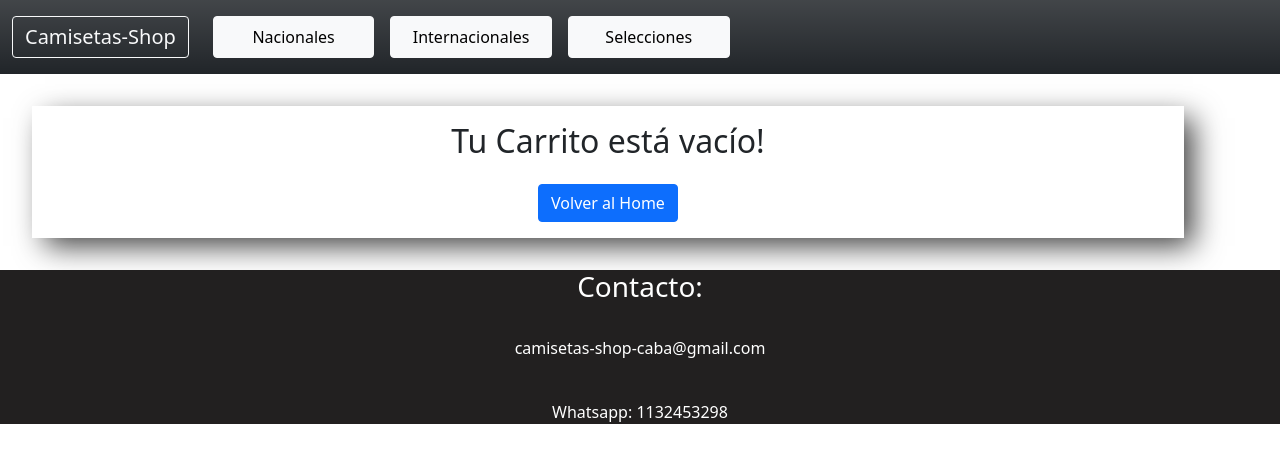
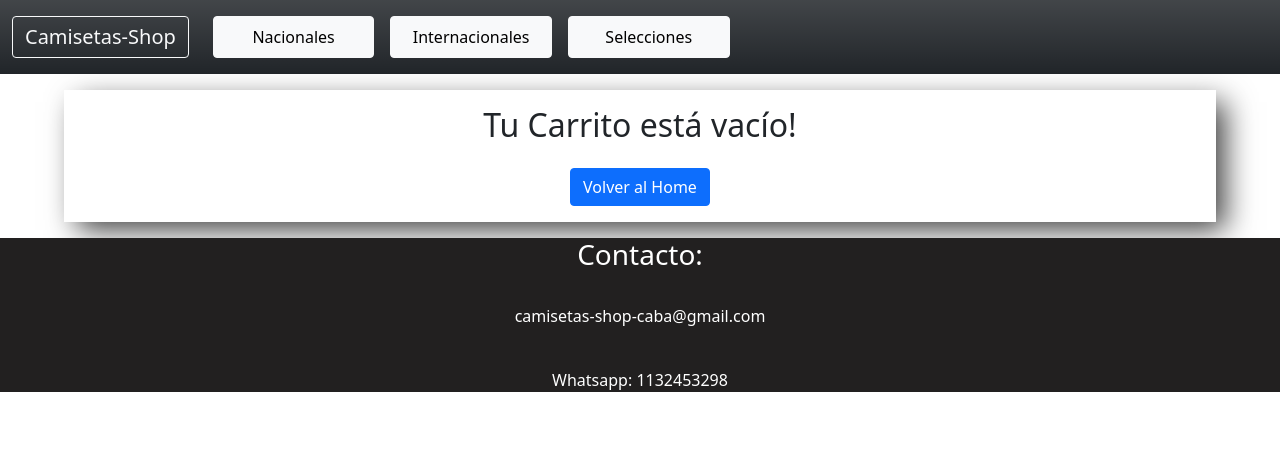
Before and after one commit to AgustinPol/camisetas-shop, a React (Create React App) app: page /cart in a window 1280 px wide. Shown: the top 462 px of the page. Built offline with nearby package versions, Linux system fonts and the light colour scheme.

Commit message:
configurando firebase, backup antes de cambiar promesas

```diff
--- a/src/components/cart/Cart.jsx
+++ b/src/components/cart/Cart.jsx
@@ -62,7 +62,7 @@ const Cart = () => {
 
     const emptyCart = () => {
         return (
-            <div className='cartDiv'>
+            <div className='emptyCart'>
                <h2>Tu Carrito está vacío!</h2>
                <Link className='btn btn-primary myButton' to="/">Volver al Home</Link>
             </div>
--- a/src/components/cart/cart.css
+++ b/src/components/cart/cart.css
@@ -1,6 +1,17 @@
 .cartDiv {
     box-shadow: 11px 10px 28px -2px rgba(0,0,0,0.75);
     margin: 2rem;
+    padding: 1rem;
+    width: 90%;
+    height: auto;
+}
+
+.emptyCart {
+    display: block;
+    box-shadow: 11px 10px 28px -2px rgba(0,0,0,0.75);
+    margin: auto;
+    margin-top: 1rem;
+    margin-bottom: 1rem;
     padding: 1rem;
     width: 90%;
     height: auto;
--- a/src/containers/ItemListContainer.jsx
+++ b/src/containers/ItemListContainer.jsx
@@ -12,7 +12,7 @@ const ItemListContainer = () => {
     const {categoryId} = useParams()
     const [products, setProducts] = useState([])
 
-    useEffect( ()=> {
+    useEffect( () => {
 
         ( async () => {
 
--- a/src/services/firebase/firebase.js
+++ b/src/services/firebase/firebase.js
@@ -1,4 +1,4 @@
-import * as firebase from "firebase/app";
+import { initializeApp } from "firebase/app";
 import { getFirestore } from "firebase/firestore";
 
 const firebaseConfig = {
--- a/src/services/products.js
+++ b/src/services/products.js
@@ -18,14 +18,6 @@ setTimeout(() => {
     })
 }
 
-export const getItem = () => {
-    return new Promise((resolve, reject) => {
-setTimeout(() => {
-    resolve(products[1])
-}, 500)
-    })
-}
-
 export const getProductById = (id) => {
     return new Promise((resolve, reject) => {
         const productFound = products.find(prod => parseInt(prod.id) === parseInt(id))
```
